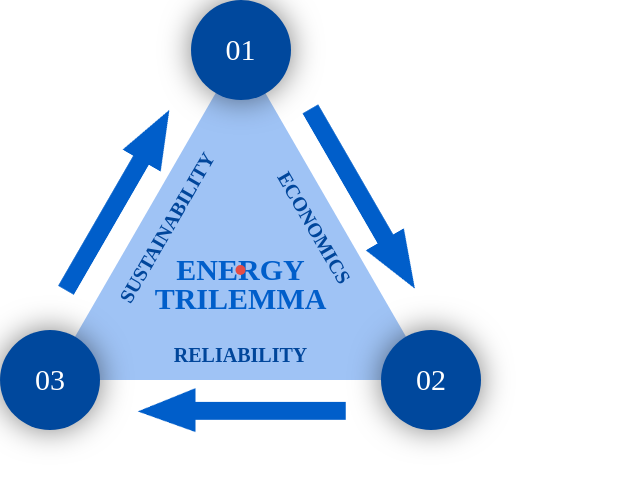
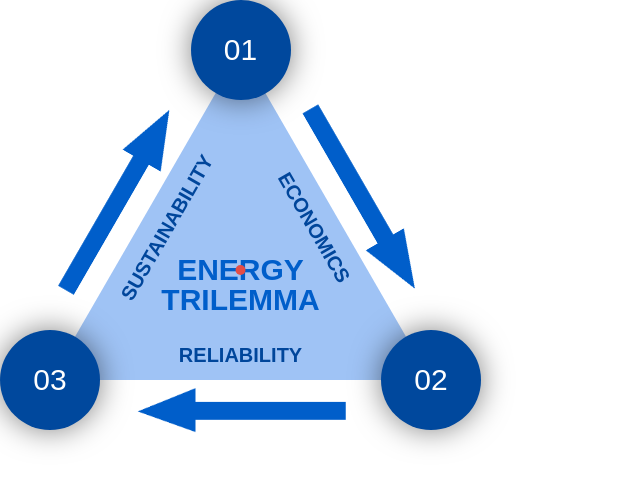
Before and after one commit to muiux/business-goal, a React (Create React App) app: page / in a window 1280 px wide. Shown: the top 486 px of the page, without its empty margins (0-640 px from the left). Built offline with nearby package versions, Linux system fonts and the light colour scheme.

Commit message:
fix: font changed

```diff
--- a/src/components/canvas/index.css
+++ b/src/components/canvas/index.css
@@ -15,6 +15,7 @@
   color: white;
   box-shadow: 0px 0px 30px rgba(0, 0, 0, 0.5);
 
+  font-family: sans-serif;
   font-size: 30px;
 }
 
--- a/src/components/canvas/index.tsx
+++ b/src/components/canvas/index.tsx
@@ -47,12 +47,19 @@ const Canvas: React.FC<Props> = ({
       ctx.clearRect(0, 0, canvasDOM.width, canvasDOM.height)
 
       drawRegion(ctx, triRegion, "#9fc3f5")
-      drawText(ctx, "ENERGY\nTRILEMMA", "#005eca", "bold 30px serif", 0, center)
+      drawText(
+        ctx,
+        "ENERGY\nTRILEMMA",
+        "#005eca",
+        "bold 30px sans-serif",
+        0,
+        center
+      )
       drawText(
         ctx,
         "ECONOMICS",
         "#00469b",
-        "bold 20px serif",
+        "bold 20px sans-serif",
         60,
         txtPositions[0]
       )
@@ -60,7 +67,7 @@ const Canvas: React.FC<Props> = ({
         ctx,
         "RELIABILITY",
         "#00469b",
-        "bold 20px serif",
+        "bold 20px sans-serif",
         0,
         txtPositions[1]
       )
@@ -68,7 +75,7 @@ const Canvas: React.FC<Props> = ({
         ctx,
         "SUSTAINABILITY",
         "#00469b",
-        "bold 20px serif",
+        "bold 20px sans-serif",
         -60,
         txtPositions[2]
       )
```
